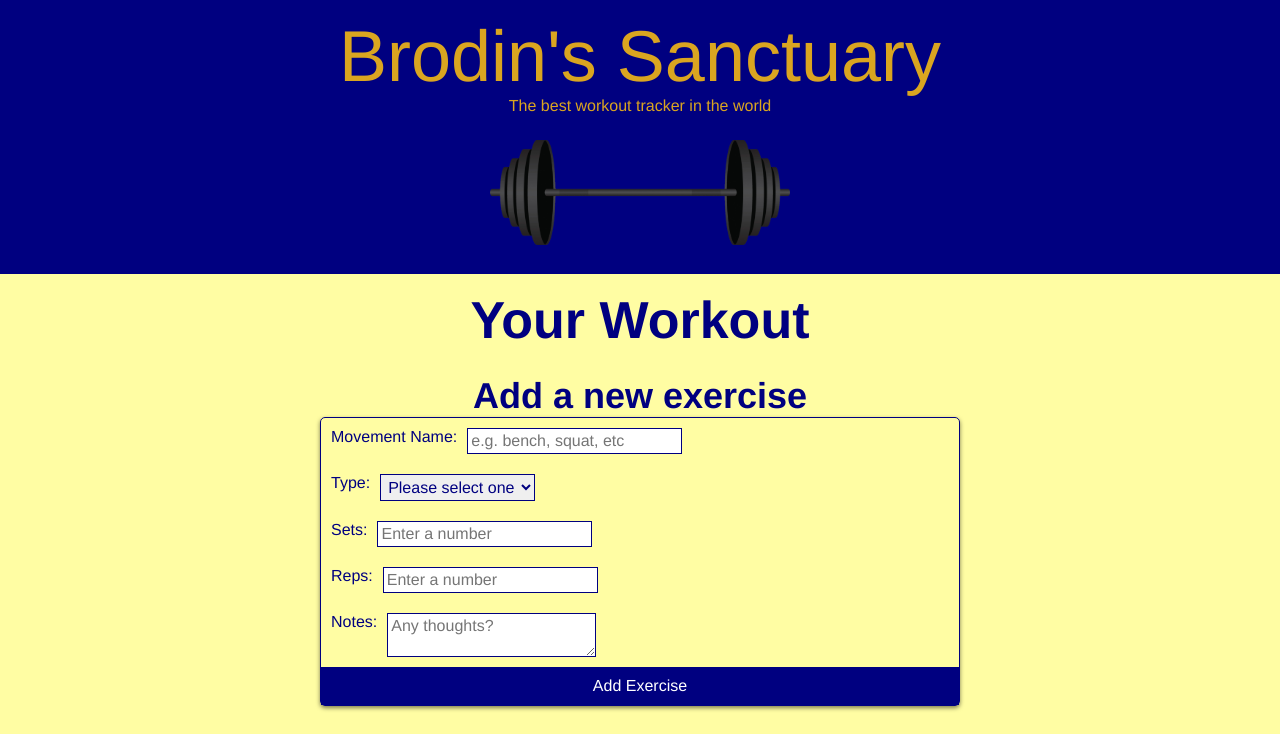
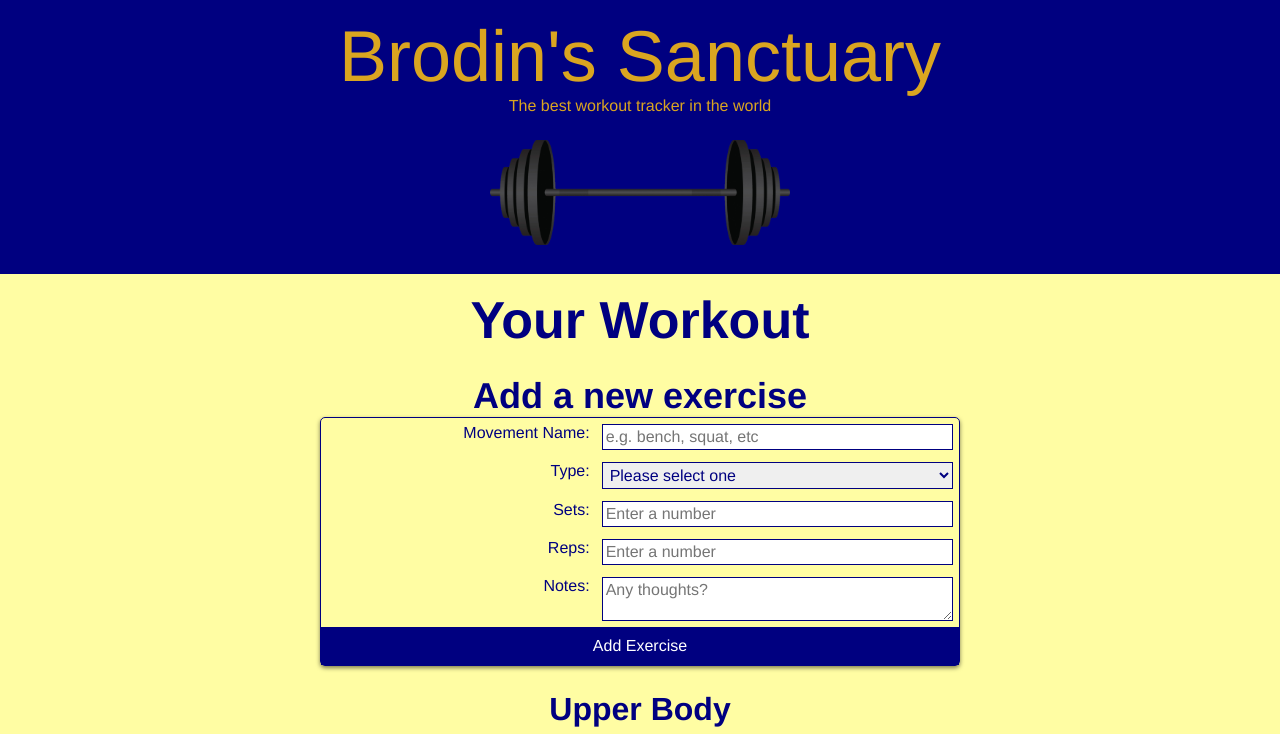
Before and after one commit to alchemy-bootcamp-two-summer-2018/list-of-vue, a Vue app: page / in a window 1280 px wide. Shown: the top 734 px of the page. Built offline with nearby package versions, Linux system fonts and the light colour scheme.

Commit message:
fixed alignment in form

```diff
--- a/src/components/AddExerciseForm.vue
+++ b/src/components/AddExerciseForm.vue
@@ -2,36 +2,37 @@
   <section>
     <h2>Add a new exercise</h2>
     <form v-on:submit.prevent="handleSubmit">
-      <label>
+      <p>
         Movement Name:
+      </p>
       <input v-model="name" placeholder="e.g. bench, squat, etc" required>
-      </label>
 
-      <label>
+      <p>
         Type:
+      </p>
       <select v-model="type" required>
         <option disabled value="">Please select one</option>
         <option value="upper">Upper</option>
         <option value="lower">Lower</option>
         <option value="core">Core</option>
       </select>
-      </label>
 
-      <label>
+      <p>
         Sets:
+      </p>
       <input v-model="sets" placeholder="Enter a number" required>
-      </label>
 
-      <label>
+      <p>
         Reps:
+      </p>
       <input v-model="reps" placeholder="Enter a number" required>
-      </label>
 
-      <label>
+      <p>
         Notes:
+      </p>
       <textarea v-model="notes" placeholder="Any thoughts?"></textarea>
-      </label>
-      <button>Add Exercise</button>
+
+      <button style="grid-column-start: span 2;">Add Exercise</button>
     </form>
   </section>
 </template>
@@ -88,18 +89,22 @@ h2 {
     font-size: 36px;
 }
 form {
-  display: flex;
-  flex-direction: column;
+  display: grid;
+  grid-template-columns: auto auto;
   border: 1px solid navy;
   border-radius: 5px;
   box-shadow: 0 2px 4px 0 rgba(0,0,0,0.5);
 }
-label {
-  display: flex;
-  margin: 10px;
+
+p, input, select, textarea {
+  margin: 6px;
+}
+
+p {
+  justify-self: end;
 }
 input, select, textarea {
-  margin: 0px 10px;
+  /* margin: 0px 10px; */
   border: 1px solid navy;
   padding: 3px;
 }
```
Lines whose indentation alone changed are shown as unchanged.
